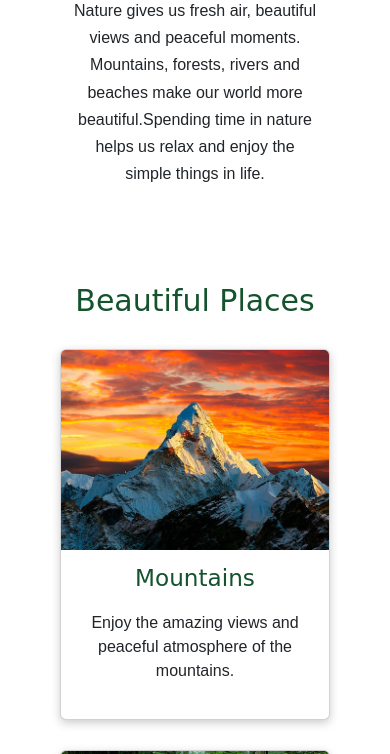
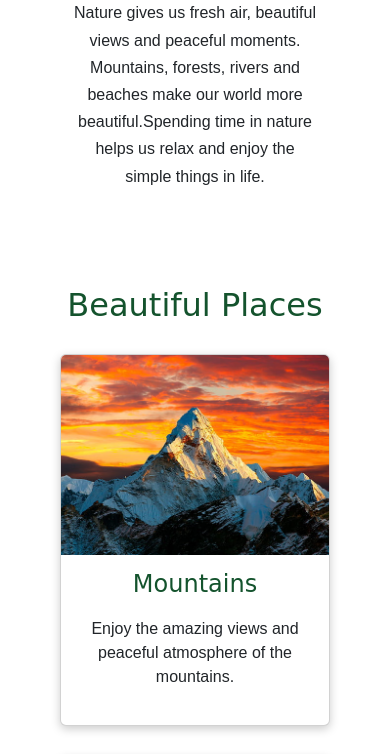
Before and after one commit to AJSwetha/natureWebsite, a plain HTML site: page index.html in a window 390 px wide. Shown: the part 634-1388 px from the top of the page. Drawn offline with nearby package versions, Linux system fonts and the light colour scheme.

Commit message:
Update style.css

```diff
--- a/style.css
+++ b/style.css
@@ -280,6 +280,23 @@ body {
         font-size: 16px;
         font-weight: 500;
     }
+
+    .hero h1 {
+        font-size: 38px;
+    }
+
+    .about h2,
+    .places h2,
+    .why h2,
+    .nature-moments h2,
+    .nature-description h2 {
+        font-size: 32px;
+    }
+
+    .card h3,
+    .feature h3 {
+        font-size: 24px;
+    }
 }
 
 /* Footer */
```
